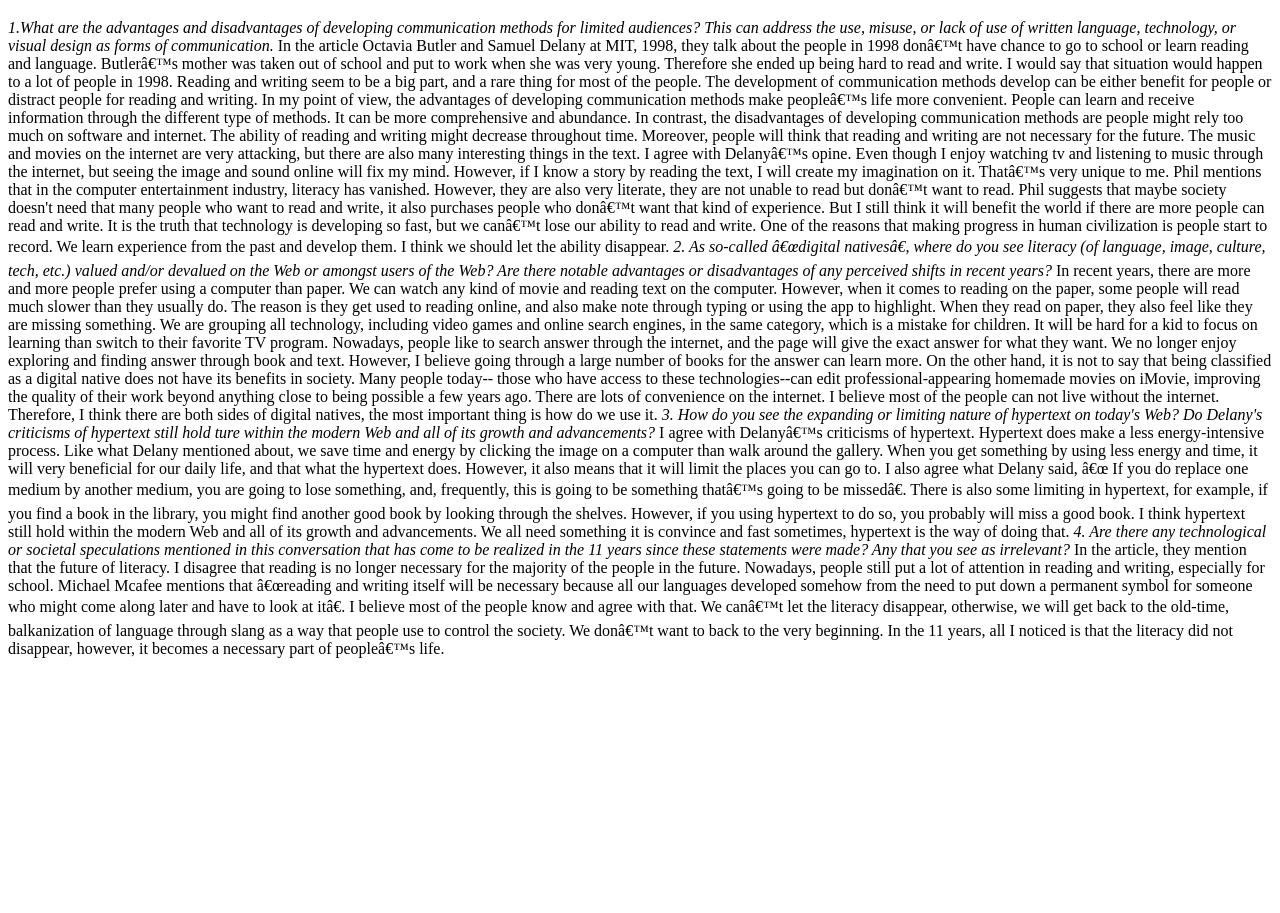
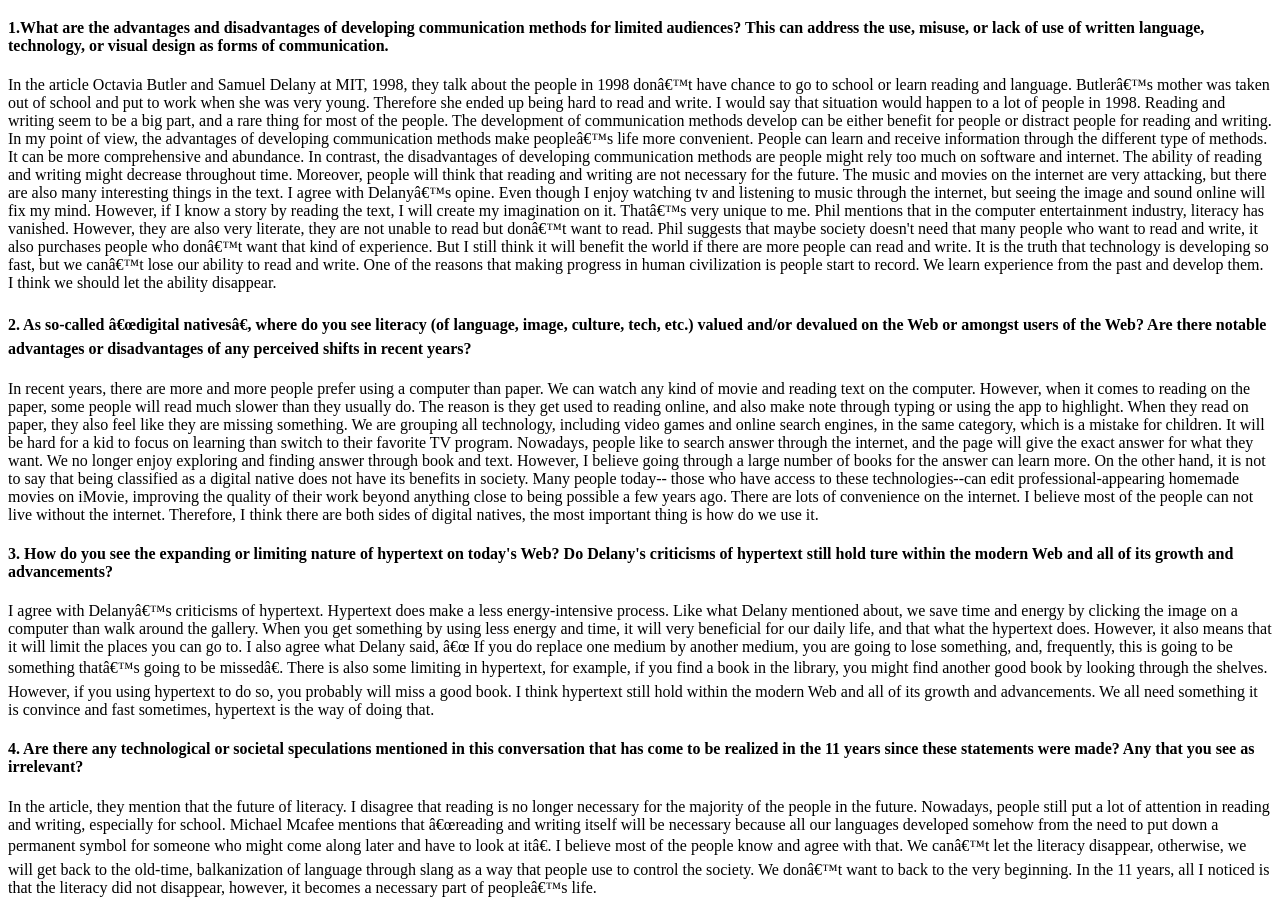
Before and after one commit to Charlotte577/cc19, a plain HTML site: page readingrespond.html in a window 1280 px wide. Shown: the part 61-974 px from the top of the page. Before the commit the page ends 800 px from the top, so only its background shows below. Drawn offline with Linux system fonts and the light colour scheme.

Commit message:
Update readingrespond.html

```diff
--- a/readingrespond.html
+++ b/readingrespond.html
@@ -8,30 +8,47 @@
 		<h1>
 			<h1 style="color:darksalmon;">Octavia Butler & Samuel Delany at MIT, 1998 reading respond</h1>
 		</h1>
-		<em>
+		<h4>
+
 		1.What are the advantages and disadvantages of developing communication methods for limited audiences? This can address the use, misuse, or lack of use of written language, technology, or visual design as forms of communication.
-		</em>
+
+	</h4>
+	<p>
 
     In the article Octavia Butler and Samuel Delany at MIT, 1998, they talk about the people in 1998 don’t have chance to go to school or learn reading and language. Butler’s mother was taken out of school and put to work when she was very young. Therefore she ended up being hard to read and write. I would say that situation would happen to a lot of people in 1998. Reading and writing seem to be a big part, and a rare thing for most of the people. The development of communication methods develop can be either benefit for people or distract people for reading and writing. In my point of view, the advantages of developing communication methods make people’s life more convenient. People can learn and receive information through the different type of methods. It can be more comprehensive and abundance. In contrast, the disadvantages of developing communication methods are people might rely too much on software and internet. The ability of reading and writing might decrease throughout time. Moreover, people will think that reading and writing are not necessary for the future.
 The music and movies on the internet are very attacking, but there are also many interesting things in the text. I agree with Delany’s opine. Even though I enjoy watching tv and listening to music through the internet, but seeing the image and sound online will fix my mind. However, if I know a story by reading the text, I will create my imagination on it. That’s very unique to me. Phil mentions that in the computer entertainment industry, literacy has vanished. However, they are also very literate, they are not unable to read but don’t want to read. Phil suggests that maybe society doesn't need that many people who want to read and write, it also purchases people who don’t want that kind of experience. But I still think it will benefit the world if there are more people can read and write. It is the truth that technology is developing so fast, but we can’t lose our ability to read and write. One of the reasons that making progress in human civilization is people start to record. We learn experience from the past and develop them. I think we should let the ability disappear.
-<em>
+</p>
+<h4>
+
 
 2. As so-called “digital natives”, where do you see literacy (of language, image, culture, tech, etc.) valued and/or devalued on the Web or amongst users of the Web? Are there notable advantages or disadvantages of any perceived shifts in recent years?
-</em>
+
+</h4>
+<p>
 
 In recent years, there are more and more people prefer using a computer than paper. We can watch any kind of movie and reading text on the computer. However, when it comes to reading on the paper, some people will read much slower than they usually do. The reason is they get used to reading online, and also make note through typing or using the app to highlight. When they read on paper, they also feel like they are missing something. We are grouping all technology, including video games and online search engines, in the same category, which is a mistake for children. It will be hard for a kid to focus on learning than switch to their favorite TV program. Nowadays, people like to search answer through the internet, and the page will give the exact answer for what they want. We no longer enjoy exploring and finding answer through book and text. However, I believe going through a large number of books for the answer can learn more. On the other hand, it is not to say that being classified as a digital native does not have its benefits in society. Many people today-- those who have access to these technologies--can edit professional-appearing homemade movies on iMovie, improving the quality of their work beyond anything close to being possible a few years ago. There are lots of convenience on the internet. I believe most of the people can not live without the internet. Therefore, I think there are both sides of digital natives, the most important thing is how do we use it.
-<em>
+</p>
+<h4>
+
 
 3. How do you see the expanding or limiting nature of hypertext on today's Web? Do Delany's criticisms of hypertext still hold ture within the modern Web and all of its growth and advancements?
-</em>
+
+</h4>
+<p>
 
 I agree with Delany’s criticisms of hypertext. Hypertext does make a less energy-intensive process. Like what Delany mentioned about, we save time and energy by clicking the image on a computer than walk around the gallery. When you get something by using less energy and time, it will very beneficial for our daily life, and that what the hypertext does. However, it also means that it will limit the places you can go to. I also agree what Delany said, “ If you do replace one medium by another medium, you are going to lose something, and, frequently, this is going to be something that’s going to be missed”. There is also some limiting in hypertext, for example, if you find a book in the library, you might find another good book by looking through the shelves. However, if you using hypertext to do so, you probably will miss a good book. I think hypertext still hold within the modern Web and all of its growth and advancements. We all need something it is convince and fast sometimes, hypertext is the way of doing that.
-<em>
+</p>
+<h4>
+
+
 
 4. Are there any technological or societal speculations mentioned in this conversation that has come to be realized in the 11 years since these statements were made? Any that you see as irrelevant?
-</em>
+
+</h4>
+<p>
 
 In the article, they mention that the future of literacy. I disagree that reading is no longer necessary for the majority of the people in the future. Nowadays, people still put a lot of attention in reading and writing, especially for school. Michael Mcafee mentions that “reading and writing itself will be necessary because all our languages developed somehow from the need to put down a permanent symbol for someone who might come along later and have to look at it”. I believe most of the people know and agree with that. We can’t let the literacy disappear, otherwise, we will get back to the old-time, balkanization of language through slang as a way that people use to control the society. We don’t want to back to the very beginning. In the 11 years, all I noticed is that the literacy did not disappear, however, it becomes a necessary part of people’s life.
+</p>
 	</body>
 
 
```
